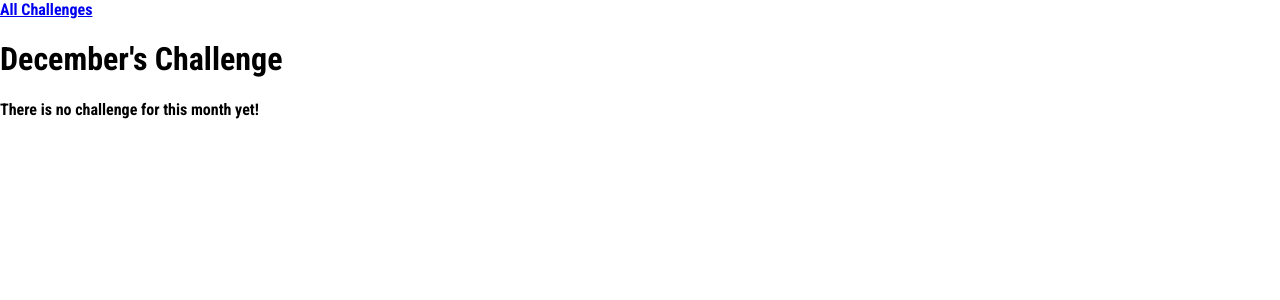
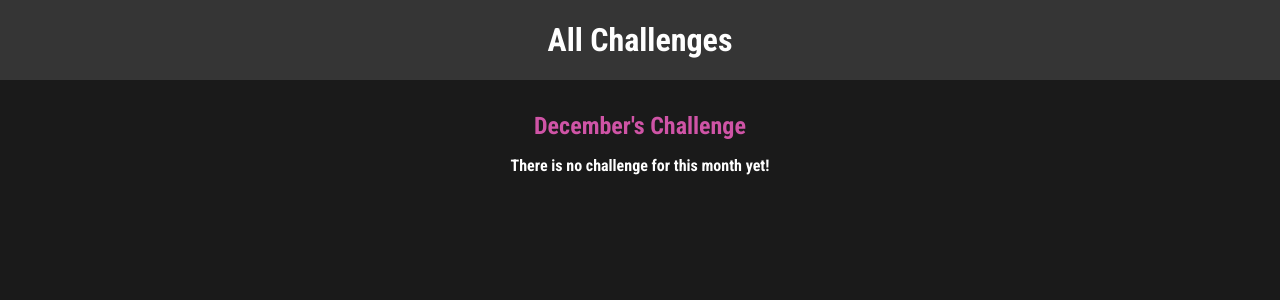
Before and after one commit to eventhorizn/django-bootcamp, a Django app: page /challenges/december in a window 1280 px wide. Shown: the top 300 px of the page. Run offline with Django 3.2, Linux system fonts and the light colour scheme.

Commit message:
styling and some notes

```diff
--- /dev/null
+++ b/02-monthly_challenges/challenges/static/challenges/challenge.css
@@ -0,0 +1,22 @@
+h1,
+h2 {
+    text-align: center;
+}
+
+h1 {
+    font-size: 1.5rem;
+    margin: 2rem 0 1rem 0;
+    font-weight: normal;
+    color: #cf54a6
+}
+
+h2 {
+    font-size: 3rem;
+    font-weight: bold;
+    color: white;
+}
+
+.fallback {
+    text-align: center;
+    color: white;
+}
--- /dev/null
+++ b/02-monthly_challenges/challenges/static/challenges/includes/header.css
@@ -0,0 +1,25 @@
+header {
+    width: 100%;
+    height: 5rem;
+    background-color: #353535;
+}
+
+header nav {
+    width: 100%;
+    height: 100%;
+    display: flex;
+    justify-content: center;
+    align-items: center;
+}
+
+header nav a {
+    color: white;
+    font-size: 2rem;
+    font-weight: bold;
+    text-decoration: none;
+}
+
+header nav a:hover,
+header nav a:active {
+    color: #cf54a6;
+}
--- a/02-monthly_challenges/challenges/templates/challenges/challenge.html
+++ b/02-monthly_challenges/challenges/templates/challenges/challenge.html
@@ -1,4 +1,10 @@
 {% extends 'base.html' %}
+{% load static %}
+
+{% block css_files %}
+    <link rel="stylesheet" href="{% static 'challenges/challenge.css' %}">
+    <link rel="stylesheet" href="{% static 'challenges/includes/header.css' %}">
+{% endblock css_files %}
 
 {% block page_title %}
     {{ month_name|title }} Challenge
@@ -11,6 +17,6 @@
     {% if text is not None %}
         <h2>{{ text }}</h2>
     {% else %}
-        <p>There is no challenge for this month yet!</p>
+        <p class="fallback">There is no challenge for this month yet!</p>
     {% endif %}
 {% endblock content %}
--- a/02-monthly_challenges/challenges/templates/challenges/index.html
+++ b/02-monthly_challenges/challenges/templates/challenges/index.html
@@ -3,6 +3,7 @@
 
 {% block css_files %}
     <link rel="stylesheet" href="{% static 'challenges/challenges.css' %}">
+    <link rel="stylesheet" href="{% static 'challenges/includes/header.css' %}">
 {% endblock css_files %}
 
 {% block page_title %}All Challenges{% endblock page_title %}
--- a/02-monthly_challenges/static/styles.css
+++ b/02-monthly_challenges/static/styles.css
@@ -6,4 +6,5 @@ html {
 
 body {
     margin: 0;
+    background-color: #1a1a1a;
 }
```
Also changed, not shown: 02-monthly_challenges/challenges/static/challenges/challenges.css (+34 -0 lines), README.md.
